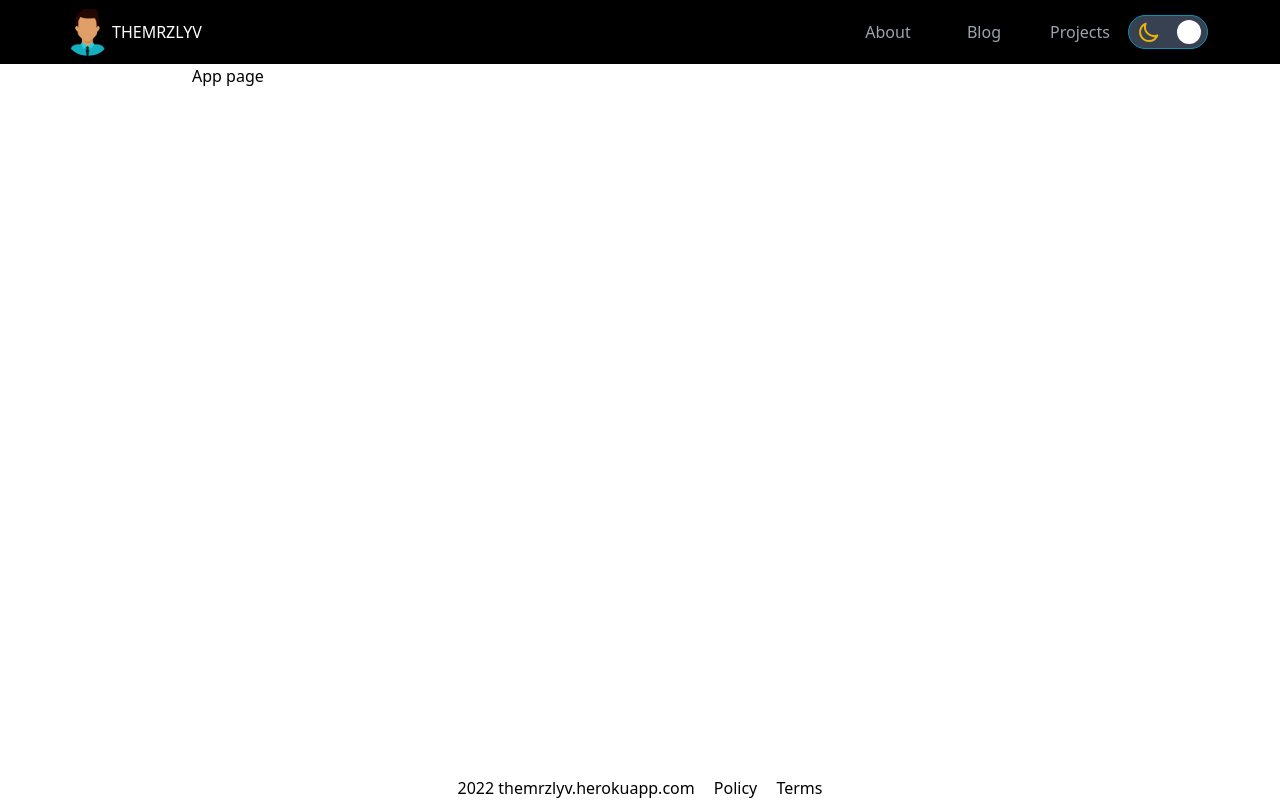
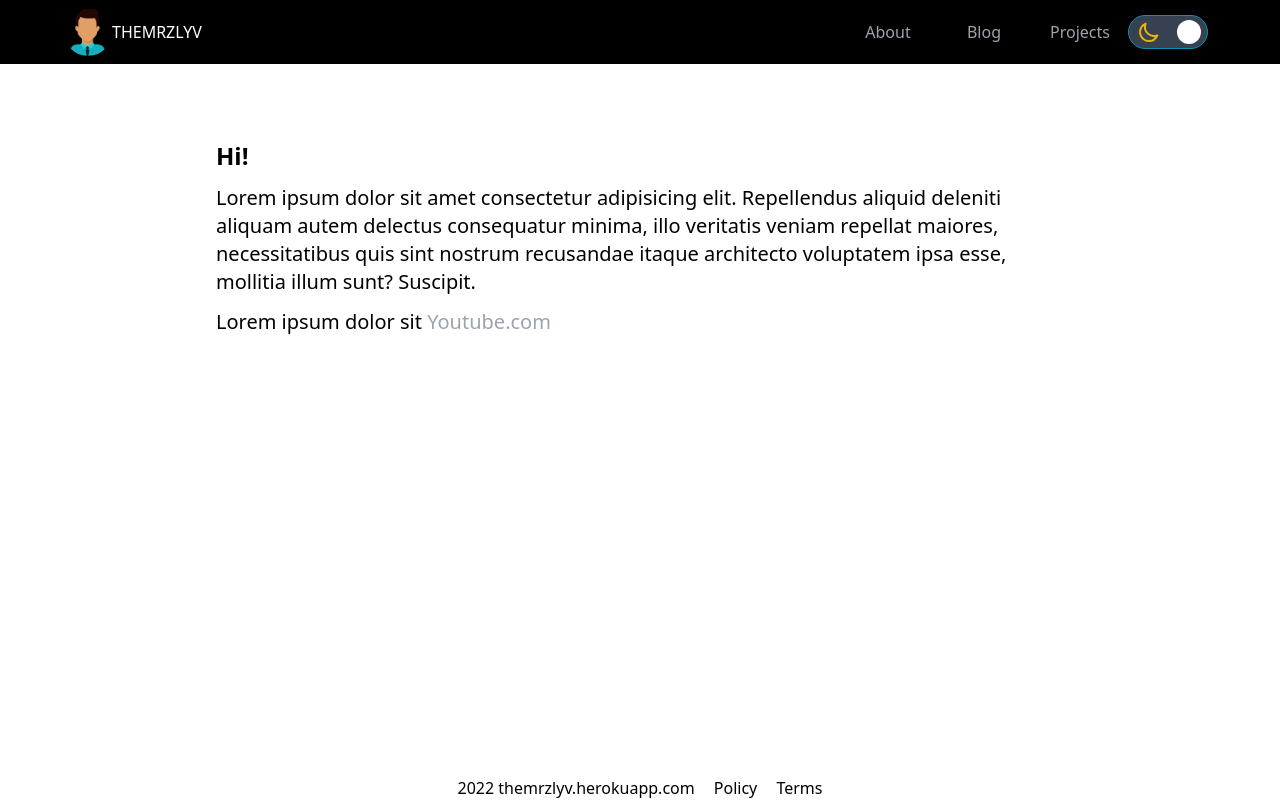
Before and after one commit to themrzlyv/personal-blog, a React (Create React App) app in the folder client/: page / in a window 1280 px wide. Built offline with nearby package versions, Linux system fonts and the light colour scheme.

Commit message:
added routes and home page was ready

```diff
--- a/client/src/App.tsx
+++ b/client/src/App.tsx
@@ -1,11 +1,25 @@
-import React from 'react';
+import React, { Suspense } from 'react';
+import { BrowserRouter, Route, Routes } from 'react-router-dom';
 import Layout from './components/Layout';
+import About from './ui/About';
+import Blog from './ui/Blog';
+import Home from './ui/Home';
+import Projects from './ui/Projects';
 
 const App = () => {
   return (
-    <Layout>
-      App page
-    </Layout>
+    <BrowserRouter>
+      <Suspense fallback={<div>Loading...</div>}>
+        <Layout>
+          <Routes>
+            <Route path="/" element={<Home />} />
+            <Route path="/about" element={<About />} />
+            <Route path="/blog" element={<Blog />} />
+            <Route path="/projects" element={<Projects />} />
+          </Routes>
+        </Layout>
+      </Suspense>
+    </BrowserRouter>
   );
 };
 
--- a/client/src/components/Layout/index.tsx
+++ b/client/src/components/Layout/index.tsx
@@ -4,7 +4,7 @@ import NavBar from '../NavBar';
 
 const Layout: React.FC = ({ children }) => {
   return (
-    <main className="grid grid-rows-3 min-w-screen min-h-screen dark:bg-black transition duration-300">
+    <main className="grid grid-rows-3 min-w-screen min-h-screen dark:bg-gray-900 transition duration-300">
       <NavBar />
       <div className="row-span-3 mt-16">
         <div className="max-w-4xl mx-auto h-full">{children}</div>
--- a/client/src/index.tsx
+++ b/client/src/index.tsx
@@ -1,6 +1,5 @@
 import React from 'react';
 import ReactDOM from 'react-dom/client';
-import { BrowserRouter } from 'react-router-dom';
 import './Themes/global.css';
 import App from './App';
 import reportWebVitals from './reportWebVitals';
@@ -9,11 +8,9 @@ import { ThemeProvider } from './infrastructure/Contexts/ThemeContext';
 const container = document.getElementById('root') as HTMLElement;
 const rootContainer = ReactDOM.createRoot(container);
 rootContainer.render(
-  <BrowserRouter>
-    <ThemeProvider initialTheme='light'>
-      <App />
-    </ThemeProvider>
-  </BrowserRouter>,
+  <ThemeProvider initialTheme="light">
+    <App />
+  </ThemeProvider>,
 );
 
 // If you want to start measuring performance in your app, pass a function
--- /dev/null
+++ b/client/src/infrastructure/common/types.ts
@@ -0,0 +1,7 @@
+export interface iRoute {
+    path: string;
+    name: string;
+    element: React.ComponentType<any>;
+    index?: false | undefined;
+    routes?: iRoute[];
+}
--- /dev/null
+++ b/client/src/ui/About/index.tsx
@@ -0,0 +1,9 @@
+import React from 'react'
+
+const About = () => {
+  return (
+    <div>About</div>
+  )
+}
+
+export default About
--- /dev/null
+++ b/client/src/ui/Blog/index.tsx
@@ -0,0 +1,9 @@
+import React from 'react'
+
+const Blog = () => {
+  return (
+    <div>Blog</div>
+  )
+}
+
+export default Blog
--- /dev/null
+++ b/client/src/ui/Home/index.tsx
@@ -0,0 +1,12 @@
+import React from 'react'
+import Header from './partials/Header'
+
+const Home = () => {
+  return (
+    <div className='flex flex-col p-3 '>
+      <Header />
+    </div>
+  )
+}
+
+export default Home
--- /dev/null
+++ b/client/src/ui/Home/partials/Header.tsx
@@ -0,0 +1,23 @@
+import React from 'react';
+
+const Header = () => {
+  return (
+    <div className="p-3 mt-10">
+      <h2 className="font-bold text-2xl my-3 dark:text-white">Hi!</h2>
+      <p className="text-xl dark:text-white">
+        Lorem ipsum dolor sit amet consectetur adipisicing elit. Repellendus aliquid deleniti
+        aliquam autem delectus consequatur minima, illo veritatis veniam repellat maiores,
+        necessitatibus quis sint nostrum recusandae itaque architecto voluptatem ipsa esse, mollitia
+        illum sunt? Suscipit.
+      </p>
+      <p className="text-xl dark:text-white mt-3 mb-5">
+        Lorem ipsum dolor sit{' '}
+        <a href="youtube.com" className="text-gray-400">
+          Youtube.com
+        </a>{' '}
+      </p>
+    </div>
+  );
+};
+
+export default Header;
--- /dev/null
+++ b/client/src/ui/NotFound/index.tsx
@@ -0,0 +1,9 @@
+import React from 'react'
+
+const NotFound = () => {
+  return (
+    <div>NotFound</div>
+  )
+}
+
+export default NotFound
--- /dev/null
+++ b/client/src/ui/Projects/index.tsx
@@ -0,0 +1,9 @@
+import React from 'react'
+
+const Projects = () => {
+  return (
+    <div>Projects</div>
+  )
+}
+
+export default Projects
```
